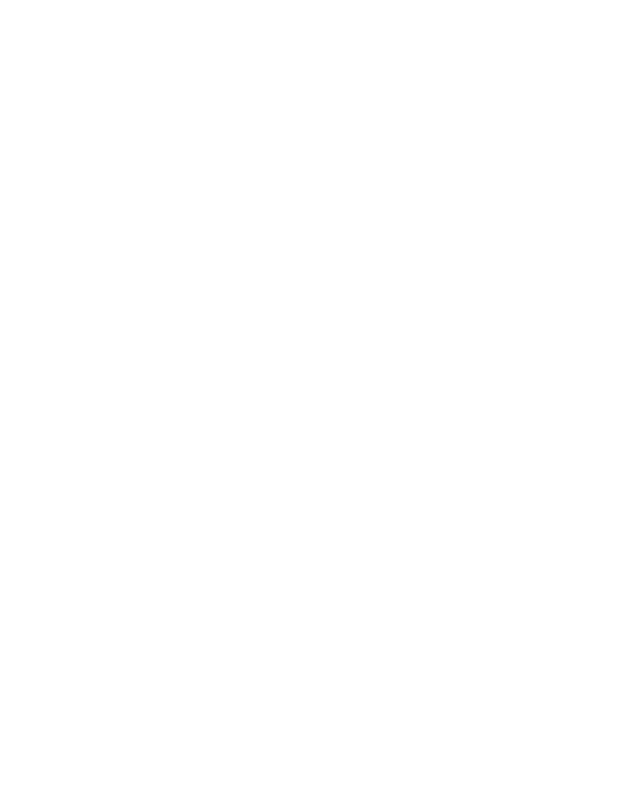
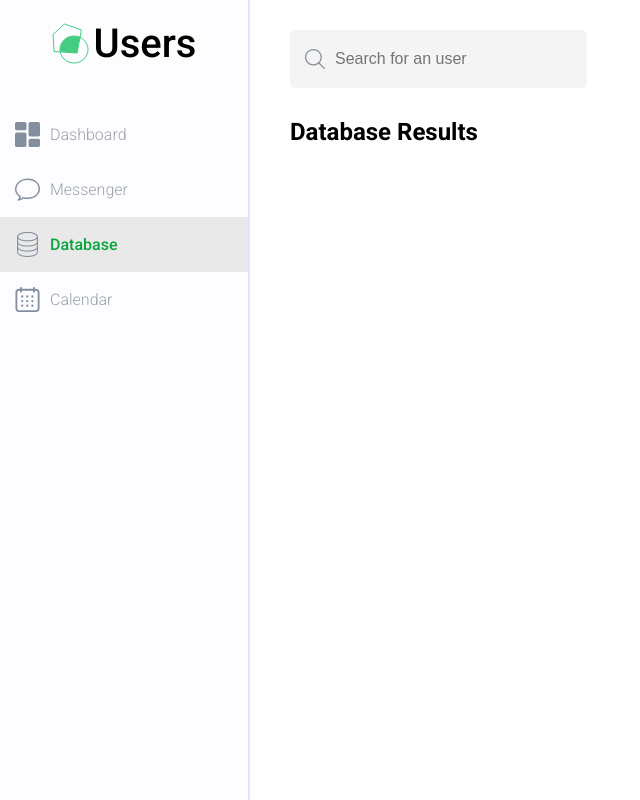
Before and after one commit to Matt1208Dev/projets-js, a plain HTML site: page 13. ListeFiltrable/index.html in a window 1280 px wide. Shown: the whole page, without its empty margins (0-640 px from the left). Drawn offline with Linux system fonts and the light colour scheme.

Commit message:
ListeFiltrable: base HTML et CSS

```diff
--- a/13. ListeFiltrable/index.html
+++ b/13. ListeFiltrable/index.html
@@ -15,6 +15,71 @@
   </head>
   <body>
 
+    <div class="side-nav">
+      <nav>
+      <div class="logo-box">
+        <img src="images/logo.svg" alt="logo Users">
+        <a href="#">Users</a>
+      </div>
+      <div class="nav-links">
+        <ul>
+          <li>
+            <div class="box-link">
+              <div class="box-link-logo">
+                <img src="images/dashboard.svg" alt="icone tableau de bord">
+              </div>
+              <a class="nav-link" href="#">Dashboard</a>
+            </div>
+          </li>
+          <li>
+            <div class="box-link">
+              <div class="box-link-logo">
+                <img src="images/speech-bubble.svg" alt="icone message">
+              </div>
+              <a class="nav-link" href="#">Messenger</a>
+            </div>
+          </li>
+          <li>
+            <div class="box-link active">
+              <div class="box-link-logo">
+                <img src="images/server.svg" alt="icone serveur">
+              </div>
+              <a class="nav-link" href="#">Database</a>
+            </div>
+          </li>
+          <li>
+            <div class="box-link">
+              <div class="box-link-logo">
+                <img src="images/calendar.svg" alt="icone calendrier">
+              </div>
+              <a class="nav-link" href="#">Calendar</a>
+            </div>
+          </li>
+        </ul>
+      </div>
+    </nav>
+    </div>
+
+    <div class="content">
+      <!-- Champ de recherche -->
+      <div class="input-box">
+        <div class="box-img">
+          <img src="images/search.svg" alt="icone loupe">
+        </div>
+        <input type="text" placeholder="Search for an user">
+      </div>
+
+      <h2>Database Results</h2>
+
+      <div class="results">
+        <div class="user-card">
+          <div class="user-identity"></div>
+          <div class="user-mail"></div>
+          <div class="user-phone"></div>
+        </div>
+      </div>
+
+    </div>
 
     <script src="script.js"></script>
   </body>
--- a/13. ListeFiltrable/style.css
+++ b/13. ListeFiltrable/style.css
@@ -11,3 +11,102 @@ body {
   background-color: #fff;
   font-family: "Roboto", sans-serif;
 }
+
+.side-nav {
+  position: fixed;
+  top: 0;
+  left: 0;
+  width: 250px;
+  height: 100vh;
+  background-color: #fdfdff;
+  border-right: 2px solid #dde8f6;
+}
+
+.logo-box {
+  padding: 20px 40px;
+  display: flex;
+  justify-content: center;
+  align-items: center;
+  margin-bottom: 20px;
+}
+
+.logo-box a {
+  font-size: 40px;
+  color: #000;
+  margin-left: 5px;
+  font-weight: 500;
+}
+
+a {
+  font-weight: 300;
+  color: #9aa2ab;
+  text-decoration: none;
+  margin-left: 10px;
+}
+
+.box-link {
+  display: flex;
+  align-items: center;
+  padding: 15px;
+}
+
+.box-link-logo {
+  width: 25px;
+  height: 25px;
+}
+
+.box-link-logo img {
+  width: 100%;
+  height: 100%;
+}
+
+.box-link.active {
+  background-color: #e9e9ea;
+}
+
+.box-link.active a {
+  color: #0aa43d;
+  font-weight: 500;
+}
+
+.content {
+  position: fixed;
+  top: 0;
+  left: 250px;
+  width: 100%;
+  height: 100vh;
+  margin-inline: 40px;
+}
+
+.input-box {
+  display: flex;
+  align-items:center;
+  max-width: 300px;
+  margin: 30px 0;
+  position: relative;
+}
+
+.input-box img {
+  position: absolute;
+  top: 50%;
+  left: 15px;
+  transform: translateY(-50%);
+  display: block;
+  width: 20px;
+  height: 20px;
+
+}
+
+input {
+  display: block;
+  padding: 20px 45px;
+  font-size: 16px;
+  border-radius: 5px;
+  border: none;
+  background-color: #f4f4f4;
+}
+
+input:focus {
+  outline: none;
+  box-shadow: 0 0 0 2pt #2dc861;
+}
```
